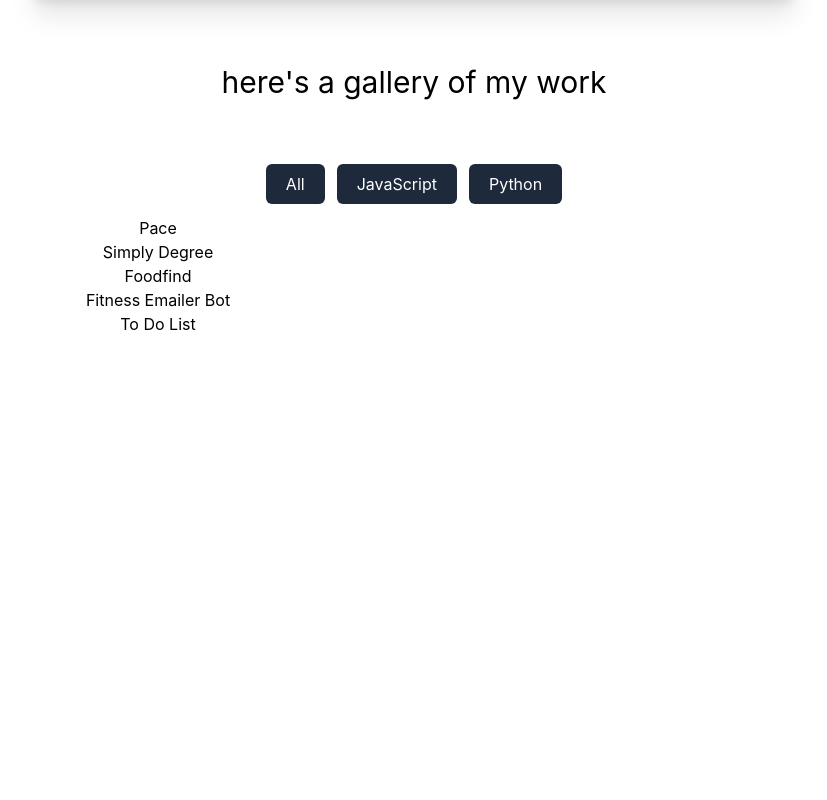
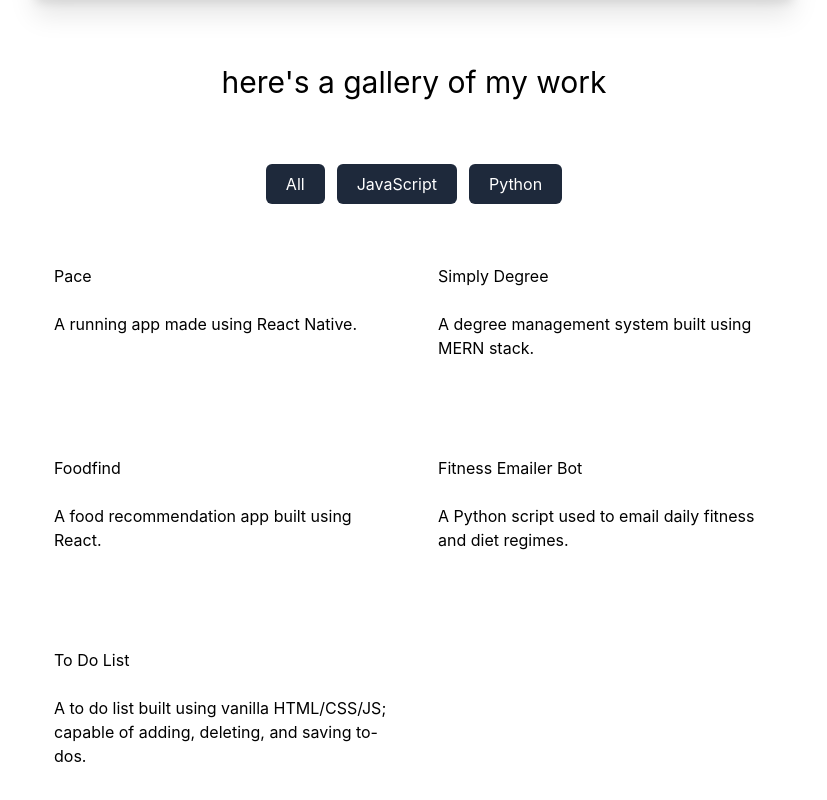
Before and after one commit to bencostas/bencostas.github.io, a React (Create React App) app: page / in a window 1280 px wide. Shown: the part 498-1298 px from the top of the page, without its empty margins (226-1053 px from the left). Before the commit the page ends 846 px from the top, so only its background shows below. Built offline with nearby package versions, Linux system fonts and the light colour scheme.

Commit message:
finished gallery

```diff
--- a/public/index.html
+++ b/public/index.html
@@ -24,7 +24,7 @@
       work correctly both with client-side routing and a non-root public URL.
       Learn how to configure a non-root public URL by running `npm run build`.
     -->
-    <title>React App</title>
+    <title>Ben Costas</title>
   </head>
   <body>
     <noscript>You need to enable JavaScript to run this app.</noscript>
--- a/src/Components/Container.js
+++ b/src/Components/Container.js
@@ -3,19 +3,22 @@ import React from "react";
 const Container = ({item}) => {
     return (
         <>
-        <div className="w-full md:w-3/5 p-3 flex items-center flex-col">
-            <div className="">
+        <div className="w-full md:w-3/5 py-3 flex items-center">
+            <div className="py-6 w-full flex items-center flex-wrap place-items-center">
             {item.map((Val) => {
                 return (
                 <div
-                    className=""
+                    className="w-1/2 h-48 p-3"
                     key={Val.id}
                 >
-                    <div className="card-body">
-                        <a href={Val.link}>
-                            {Val.name}
-                        </a>
+                    <a href={Val.link}>
+                    <div className="text-left hover:bg-slate-200 p-3 rounded-xl">
+                        {Val.name}
+                        <br/>
+                        <br/>
+                        {Val.desc}
                     </div>
+                    </a>
                 </div>
                 );
             })}
--- a/src/Components/Data.js
+++ b/src/Components/Data.js
@@ -2,27 +2,32 @@ const Data =[
     {
         name: "Pace",
         language: "JavaScript",
-        link: "https://github.com/bencostas/Pace-Running-App"
+        link: "https://github.com/bencostas/Pace-Running-App",
+        desc: "A running app made using React Native."
     },
     {
         name: "Simply Degree",
         language: "JavaScript",
-        link: "https://github.com/bencostas/SimplyDegree/tree/main"
+        link: "https://github.com/bencostas/SimplyDegree/tree/main",
+        desc: "A degree management system built using MERN stack.",
     },
     {
         name: "Foodfind",
         language: "JavaScript",
-        link: "https://devpost.com/software/foodfind-fg4cpx"
+        link: "https://devpost.com/software/foodfind-fg4cpx",
+        desc: "A food recommendation app built using React.",
     },
     {
         name: "Fitness Emailer Bot",
         language: "Python",
-        link: "https://github.com/bencostas/fitness-emailer-bot"
+        link: "https://github.com/bencostas/fitness-emailer-bot",
+        desc: "A Python script used to email daily fitness and diet regimes.",
     },
     {
         name: "To Do List",
         language: "JavaScript",
-        link: "https://github.com/bencostas/todolistextension"
+        link: "https://github.com/bencostas/todolistextension",
+        desc: "A to do list built using vanilla HTML/CSS/JS; capable of adding, deleting, and saving to-dos."
     }
 
 ]
--- a/src/Components/Gallery.tsx
+++ b/src/Components/Gallery.tsx
@@ -16,15 +16,18 @@ const Gallery = () => {
 
     return  (
         <>
-        <div className="text-3xl py-16">
+        <div className="text-3xl py-16 flex items-center flex-col">
             here's a gallery of my work
         </div>
+        <div className="flex items-center flex-col">
         <Buttons
             filterItem={filterItem}
             setItem={setItem}
             menuItems={menuItems}
           />
         <Container item={item}/>
+        </div>
+
         </>
     );
 };
--- a/src/Components/Header.tsx
+++ b/src/Components/Header.tsx
@@ -8,9 +8,6 @@ function Header() {
     return (
         <>
         <ul className="flex items-center justify-around flex-wrap bg-white-100 p-6">
-            <li>
-            Logo
-            </li>
             <ul className="flex items-center justify-items-center gap-x-6">
             <li>
                 <a href="https://github.com/bencostas">
```
Also changed, not shown: 1 other file (tests, documents, lock files or other folders).
